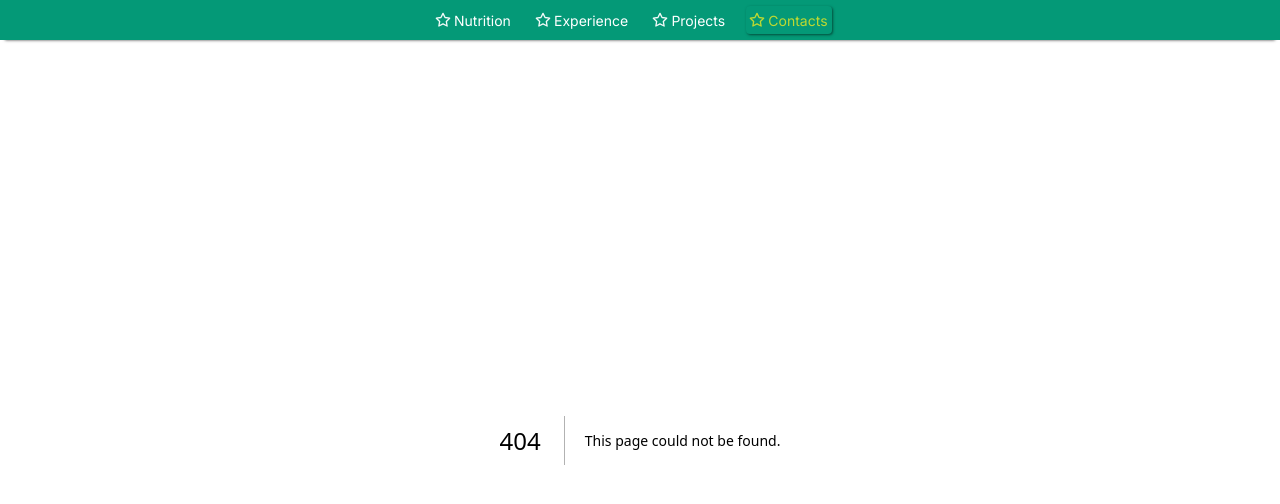
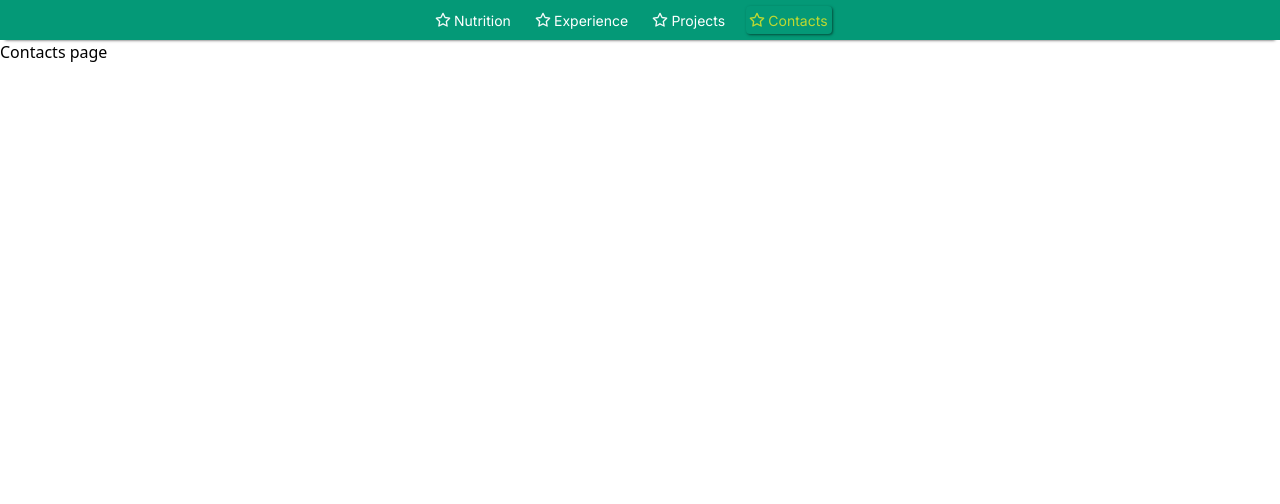
Before and after one commit to MarcoFz7/MyVitaBuilder, a Next.js app: page /contacts in a window 1280 px wide. Before the commit this address had no page. Shown: the top 504 px of the page. Built offline with nearby package versions, Linux system fonts and the light colour scheme.

Commit message:
#comment creating other navigation pages to prevent 404 error and test navigation

```diff
--- /dev/null
+++ b/app/contacts/page.css
@@ -0,0 +1,4 @@
+.contacts-page {
+    height: 100%;
+    width: 100%;
+}
--- /dev/null
+++ b/app/contacts/page.tsx
@@ -0,0 +1,12 @@
+import './page.css'
+
+const Page = () => {
+
+  return (
+    <div className="contacts-page">
+      Contacts page
+    </div>
+  );
+};
+
+export default Page;
--- /dev/null
+++ b/app/goals/page.css
@@ -0,0 +1,4 @@
+.goals-page {
+    height: 100%;
+    width: 100%;
+}
--- /dev/null
+++ b/app/goals/page.tsx
@@ -0,0 +1,12 @@
+import './page.css'
+
+const Page = () => {
+
+  return (
+    <div className="goals-page">
+      Goals page
+    </div>
+  );
+};
+
+export default Page;
```
